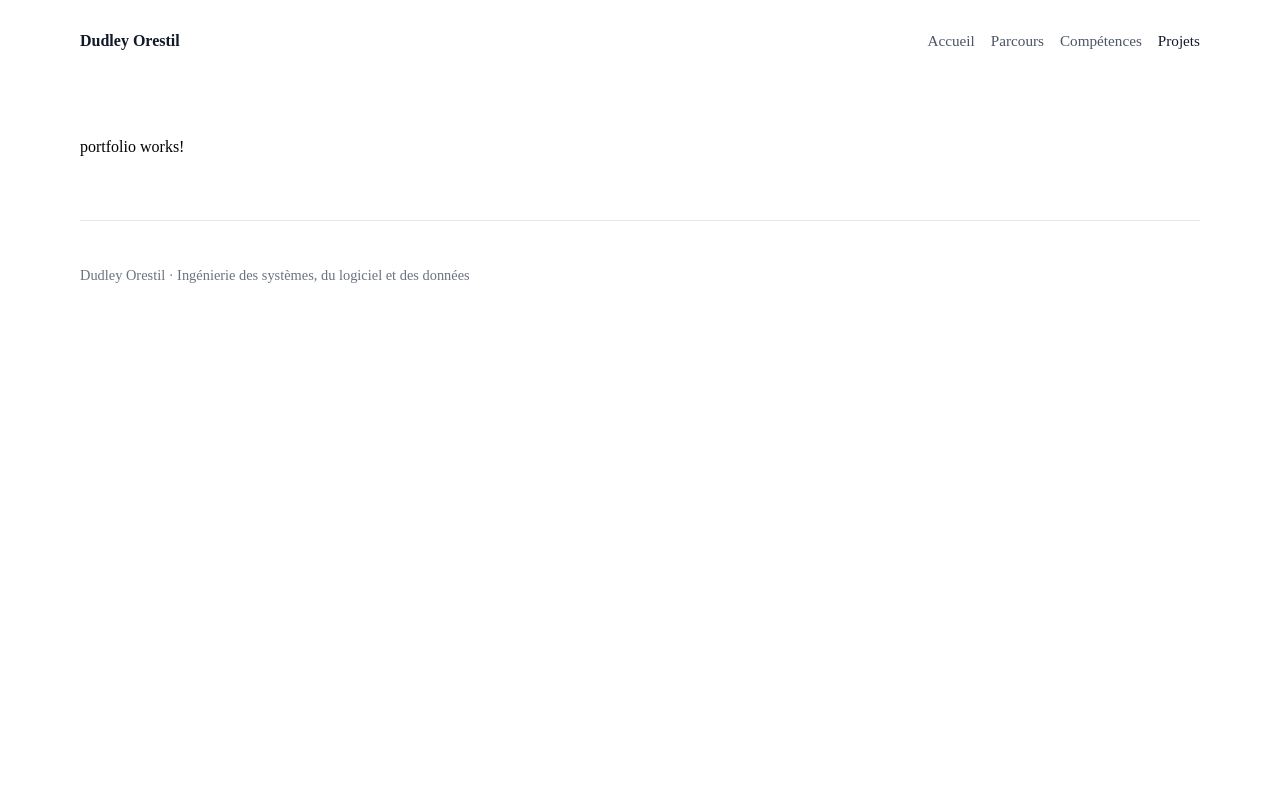
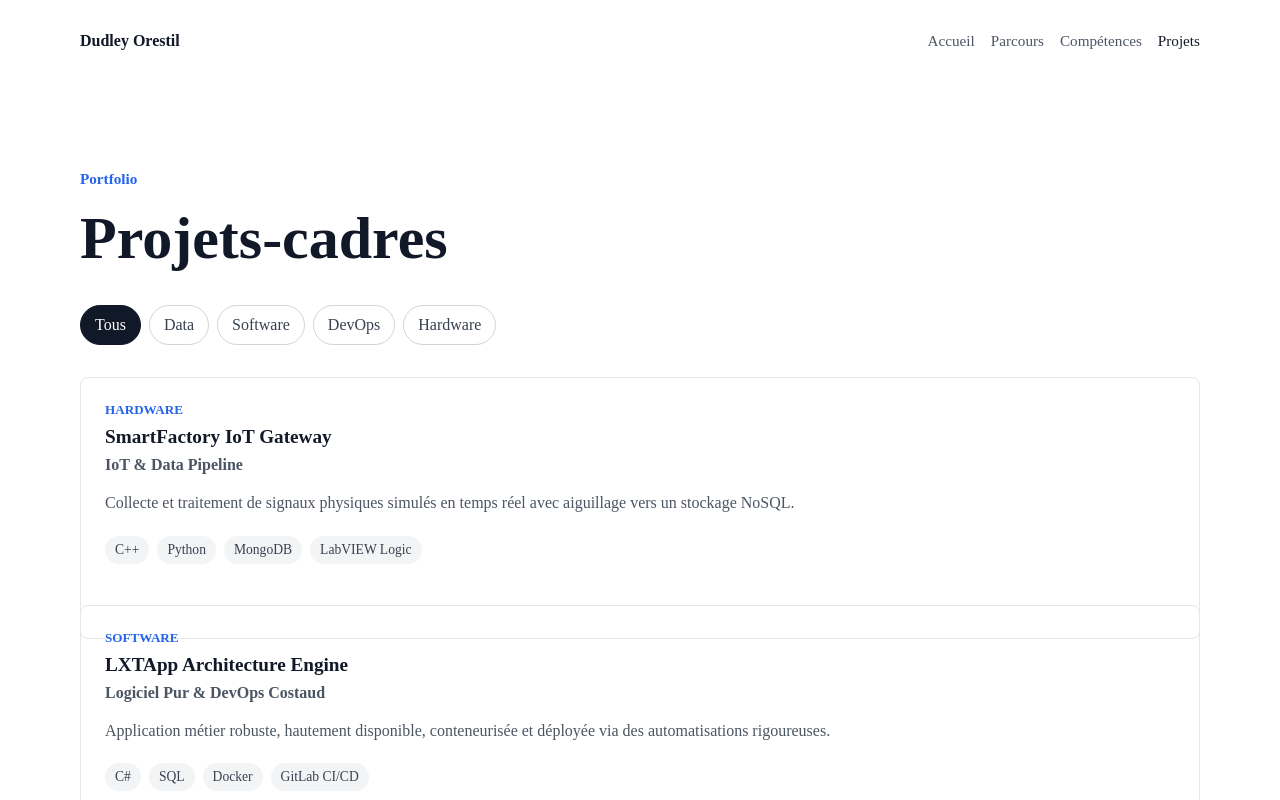
Before and after one commit to dee276/my-hybrid-portfolio, an Angular app: page /portfolio in a window 1280 px wide. Shown: the top 800 px of the page. Built offline with nearby package versions, Linux system fonts and the light colour scheme.

Commit message:
feat: scaffold portfolio layout and project routing

```diff
--- a/src/app/features/portfolio/components/project-card/project-card.component.html
+++ b/src/app/features/portfolio/components/project-card/project-card.component.html
@@ -1 +1,15 @@
-<p>project-card works!</p>
+<article>
+  <p class="quadrant">{{ project().quadrant }}</p>
+
+  <h2>{{ project().title }}</h2>
+
+  <p class="subtitle">{{ project().subtitle }}</p>
+
+  <p class="description">{{ project().description }}</p>
+
+  <ul>
+    @for (tech of project().techStack; track tech) {
+      <li>{{ tech }}</li>
+    }
+  </ul>
+</article>
--- /dev/null
+++ b/src/app/features/portfolio/components/project-card/project-card.component.scss
@@ -0,0 +1,49 @@
+article {
+  height: 100%;
+  padding: 24px;
+  border: 1px solid #e5e7eb;
+  border-radius: 8px;
+}
+
+.quadrant {
+  margin: 0 0 8px;
+  color: #2563eb;
+  font-size: 0.82rem;
+  font-weight: 700;
+  text-transform: uppercase;
+}
+
+h2 {
+  margin: 0;
+  color: #111827;
+  font-size: 1.2rem;
+}
+
+.subtitle {
+  margin: 8px 0 0;
+  color: #4b5563;
+  font-weight: 700;
+}
+
+.description {
+  margin: 16px 0 0;
+  color: #4b5563;
+  line-height: 1.6;
+}
+
+ul {
+  display: flex;
+  flex-wrap: wrap;
+  gap: 8px;
+  margin: 20px 0 0;
+  padding: 0;
+  list-style: none;
+}
+
+li {
+  padding: 6px 10px;
+  color: #374151;
+  background: #f3f4f6;
+  border-radius: 999px;
+  font-size: 0.85rem;
+}
--- a/src/app/features/portfolio/components/project-card/project-card.component.ts
+++ b/src/app/features/portfolio/components/project-card/project-card.component.ts
@@ -1,11 +1,13 @@
-import { Component } from '@angular/core';
+import { Component, input } from '@angular/core';
+
+import { Project } from '../../../../core/models/project.model';
 
 @Component({
   selector: 'app-project-card',
   imports: [],
   templateUrl: './project-card.component.html',
-  styles: ``,
+  styleUrl: './project-card.component.scss',
 })
 export class ProjectCardComponent {
-
+  readonly project = input.required<Project>();
 }
--- a/src/app/features/portfolio/portfolio.component.html
+++ b/src/app/features/portfolio/portfolio.component.html
@@ -1 +1,23 @@
-<p>portfolio works!</p>
+<section class="portfolio">
+  <p class="eyebrow">Portfolio</p>
+
+  <h1>Projets-cadres</h1>
+
+  <div class="filters" aria-label="Filtres de projets">
+    @for (filter of filters; track filter.value) {
+      <button
+        type="button"
+        [class.active]="projectService.selectedFilter() === filter.value"
+        (click)="projectService.updateFilter(filter.value)"
+      >
+        {{ filter.label }}
+      </button>
+    }
+  </div>
+
+  <div class="project-list">
+    @for (project of projectService.filteredProjects(); track project.id) {
+      <app-project-card [project]="project" />
+    }
+  </div>
+</section>
--- /dev/null
+++ b/src/app/features/portfolio/portfolio.component.scss
@@ -0,0 +1,47 @@
+.portfolio {
+  padding: 48px 0 80px;
+}
+
+.eyebrow {
+  margin: 0 0 16px;
+  color: #2563eb;
+  font-size: 0.95rem;
+  font-weight: 700;
+}
+
+h1 {
+  margin: 0;
+  color: #111827;
+  font-size: clamp(2rem, 5vw, 3.75rem);
+}
+
+.filters {
+  display: flex;
+  flex-wrap: wrap;
+  gap: 8px;
+  margin-top: 32px;
+}
+
+button {
+  min-height: 40px;
+  padding: 0 14px;
+  color: #374151;
+  background: #ffffff;
+  border: 1px solid #d1d5db;
+  border-radius: 999px;
+  cursor: pointer;
+  font: inherit;
+}
+
+button:hover,
+button.active {
+  color: #ffffff;
+  background: #111827;
+  border-color: #111827;
+}
+
+.project-list {
+  display: grid;
+  gap: 16px;
+  margin-top: 32px;
+}
--- a/src/app/features/portfolio/portfolio.component.ts
+++ b/src/app/features/portfolio/portfolio.component.ts
@@ -1,11 +1,24 @@
-import { Component } from '@angular/core';
+import { Component, inject } from '@angular/core';
+
+import { ProjectService } from '../../core/services/project.service';
+import { ProjectCardComponent } from './components/project-card/project-card.component';
+
+type ProjectFilter = 'all' | 'data' | 'software' | 'devops' | 'hardware';
 
 @Component({
   selector: 'app-portfolio',
-  imports: [],
+  imports: [ProjectCardComponent],
   templateUrl: './portfolio.component.html',
-  styles: ``,
+  styleUrl: './portfolio.component.scss',
 })
 export class PortfolioComponent {
+  protected readonly projectService = inject(ProjectService);
 
+  protected readonly filters: { label: string; value: ProjectFilter }[] = [
+    { label: 'Tous', value: 'all' },
+    { label: 'Data', value: 'data' },
+    { label: 'Software', value: 'software' },
+    { label: 'DevOps', value: 'devops' },
+    { label: 'Hardware', value: 'hardware' },
+  ];
 }
```
